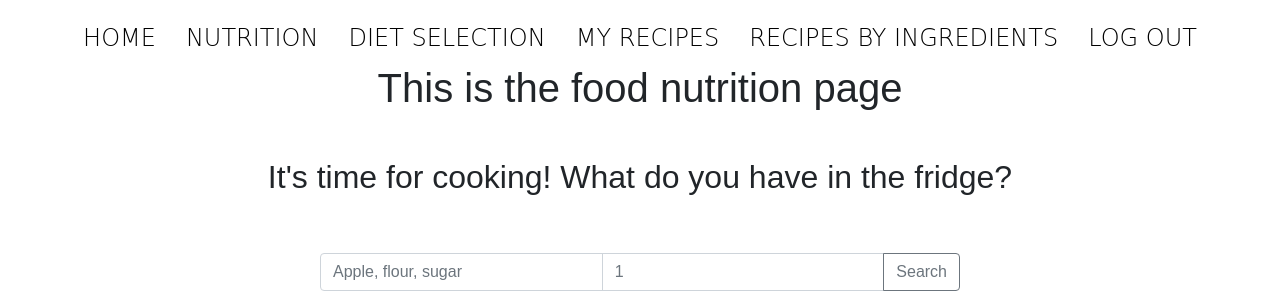
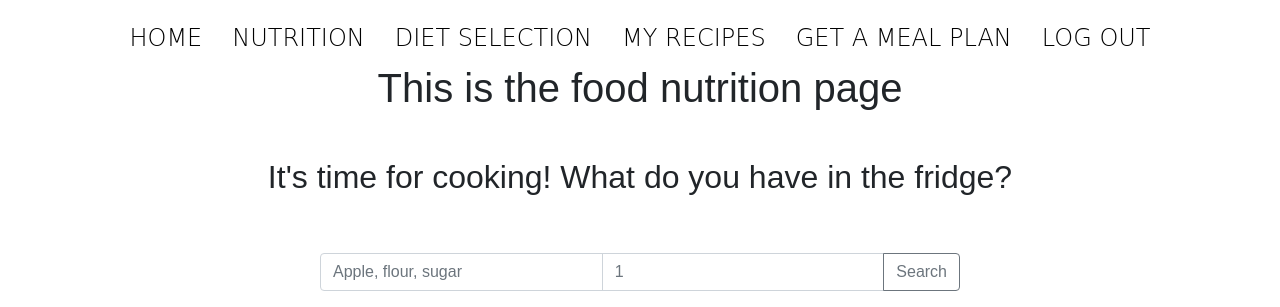
Before and after one commit to bmedcalf34/SWE-Group_Project, a Flask app: page /nutrition in a window 1280 px wide. Shown: the top 307 px of the page. Run offline with Flask 2, Linux system fonts and the light colour scheme; data that the repository does not hold is empty; some libraries are stand-ins or nearby versions; some web fonts are replaced.

```diff
--- a/templates/nutrition.html
+++ b/templates/nutrition.html
@@ -42,7 +42,7 @@
           <a class="nav-item" href="{{ url_for('my_recipes') }}">My Recipes</a>
         </li>
 		<li class="nav-item">
-          <a class="nav-item" href="{{ url_for('get_meal_plan') }}">Recipes by Ingredients</a>
+          <a class="nav-item" href="{{ url_for('get_meal_plan') }}">Get a Meal Plan</a>
         </li>
         <li class="nav-item">
           <a class="nav-item" href="{{ url_for('logout') }}">Log Out</a>
```
